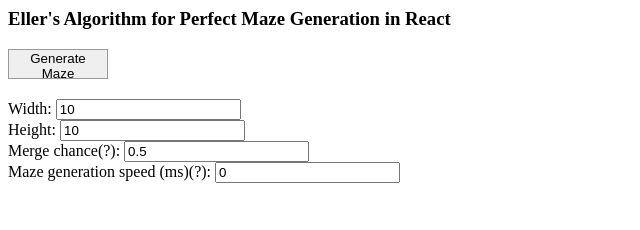
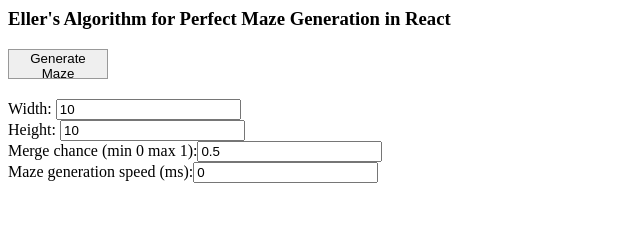
Before and after one commit to jpsierens/maze-generation-ellers-algorithm-react, a React app: page / in a window 1280 px wide. Shown: the top 230 px of the page, without its empty margins (0-640 px from the left). Built offline with nearby package versions, Linux system fonts and the light colour scheme; no server answers.

Commit message:
update readme, add overflow

```diff
--- a/package.json
+++ b/package.json
@@ -1,5 +1,6 @@
 {
   "name": "react",
+  "homepage": "/maze-generation",
   "version": "0.0.0",
   "private": true,
   "dependencies": {
--- a/src/Actions.js
+++ b/src/Actions.js
@@ -46,9 +46,8 @@ class Actions extends Component {
             </div>
 
             <div>
-              <label htmlFor="mergeChanceInput" title="Chance to join cells horizontally. values from 0 to 1. A high chance tends to create vertical mazes while a low chance creates more horizontal ones.">
-                Merge chance
-                <span className="chance-label-hint">(?): </span>
+              <label htmlFor="mergeChanceInput" title="Chance to join cells horizontally. values from 0 to 1. A high chance tends to create horizontal mazes while a low chance creates more vertical ones.">
+                Merge chance (min 0 max 1):
               </label>
               <input id="mergeChanceInput"
                      type="text"
@@ -60,8 +59,7 @@ class Actions extends Component {
 
             <div>
               <label htmlFor="speed" title="How fast you want the maze to generate. Units in milliseconds. Slower speed gives you a better visual insight on how the algorithm works">
-                Maze generation speed (ms)
-                <span className="chance-label-hint">(?): </span>
+                Maze generation speed (ms):
               </label>
               <input id="speedInput"
                      type="text"
--- a/src/style.css
+++ b/src/style.css
@@ -1,5 +1,9 @@
 h1, p {
   font-family: Lato;
+}
+
+.maze {
+  white-space: nowrap;
 }
 
 .cell {
```
Also changed, not shown: README.md, 1 other file.
